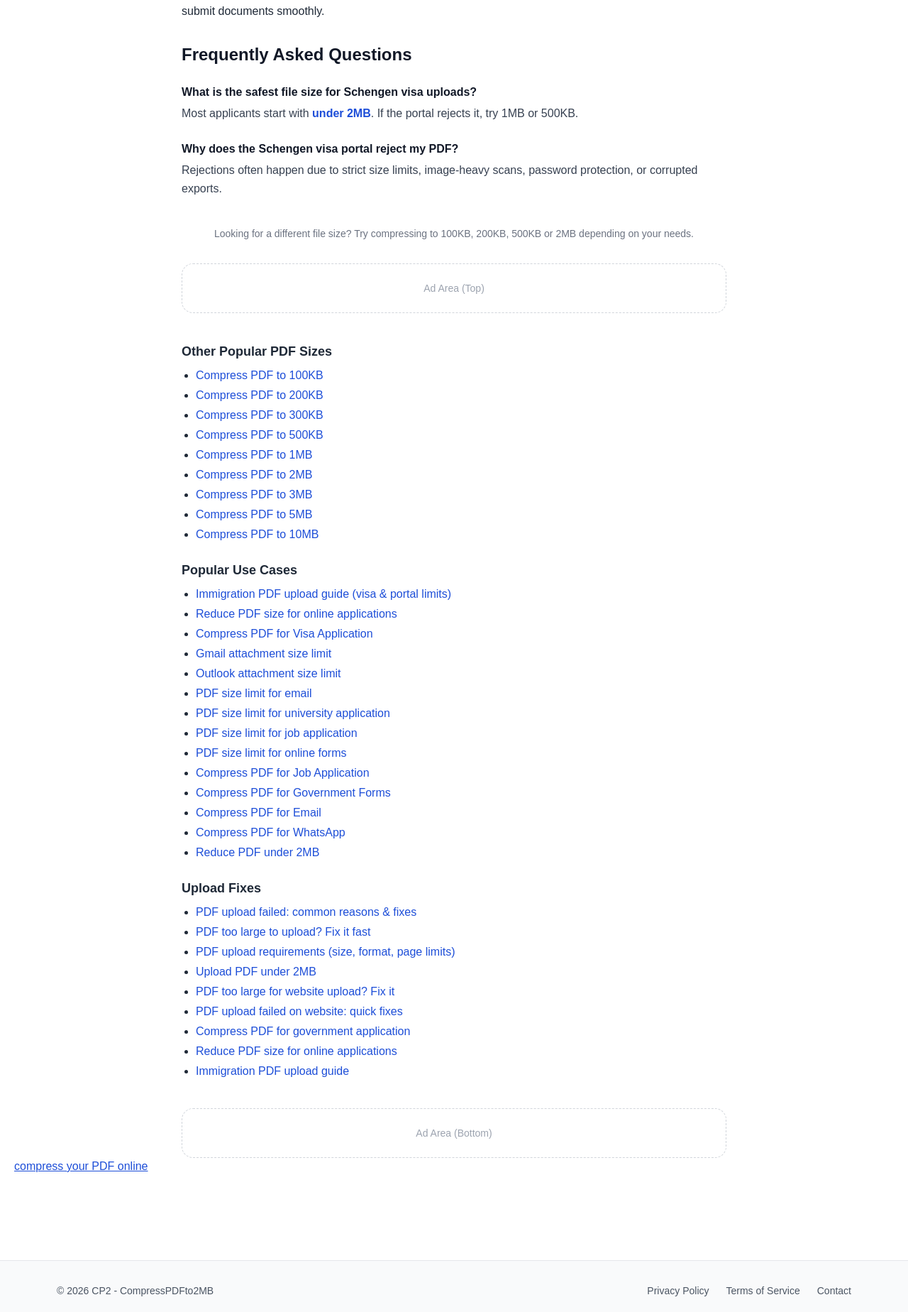
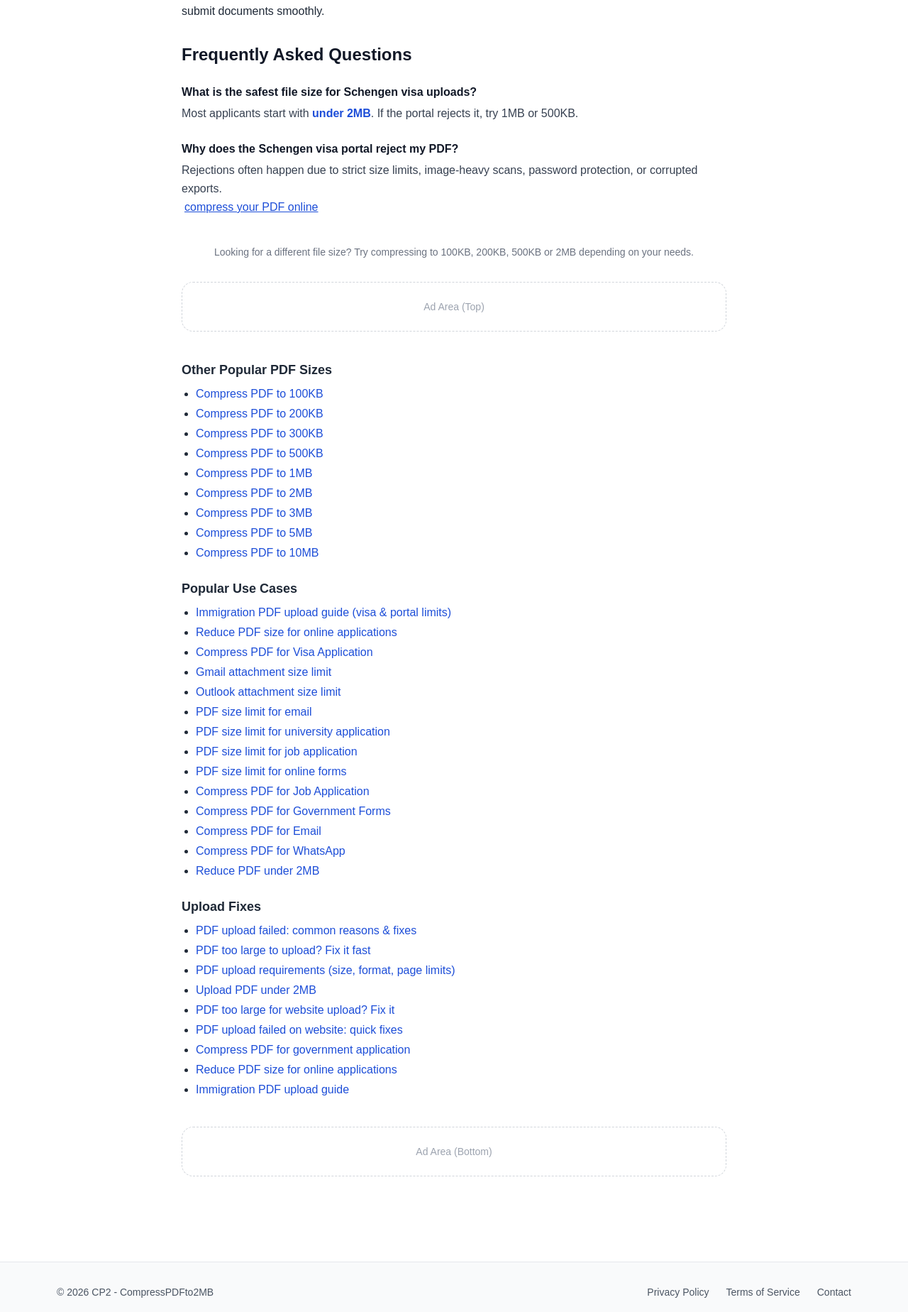
Before and after one commit to behicyildirim/compresspdfto2mb, a Next.js app: page /schengen-visa-pdf-size-limit in a window 1280 px wide. Shown: the part 1262-3110 px from the top of the page at 71% size. Built offline with nearby package versions, Linux system fonts and the light colour scheme.

Commit message:
add compression CTA to vises

```diff
--- a/app/schengen-visa-pdf-size-limit/page.tsx
+++ b/app/schengen-visa-pdf-size-limit/page.tsx
@@ -231,18 +231,17 @@ export default function SchengenVisaPdfLimitPage() {
                 </p>
               </div>
             </div>
+                  <Link href="/compress-pdf-to-2mb" className="text-blue-700 underline ml-1">
+compress your PDF online
+</Link>
           </section>
         </div>
 
         <p className="mt-10 text-sm text-gray-500 text-center">
           Looking for a different file size? Try compressing to 100KB, 200KB, 500KB or 2MB depending on your needs.
         </p>
-
         <InternalLinks />
       </div>
-      <Link href="/compress-pdf-to-2mb" className="text-blue-700 underline ml-1">
-compress your PDF online
-</Link>
     </main>
   );
 }
```
